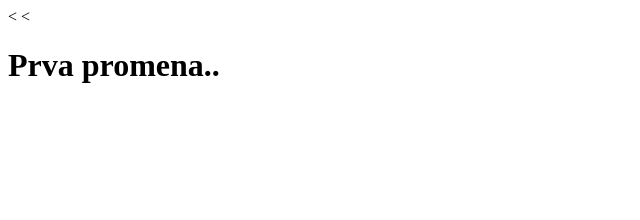
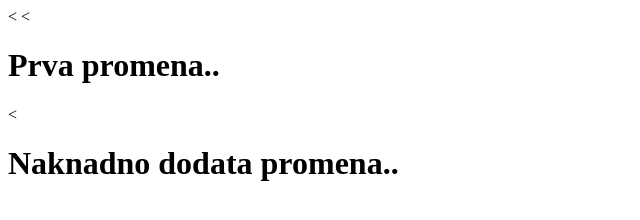
Before and after one commit to vace5/OpenProject, a plain HTML site: page index.html in a window 1280 px wide. Shown: the whole page, without its empty margins (0-640 px from the left). Drawn offline with Linux system fonts and the light colour scheme.

Commit message:
Update index.html

```diff
--- a/index.html
+++ b/index.html
@@ -6,5 +6,6 @@
   </head>
   <body>
     <<h1>Prva promena..</h1>
+   <<h1>Naknadno dodata promena..</h1>
   </body>
 </html>
```
